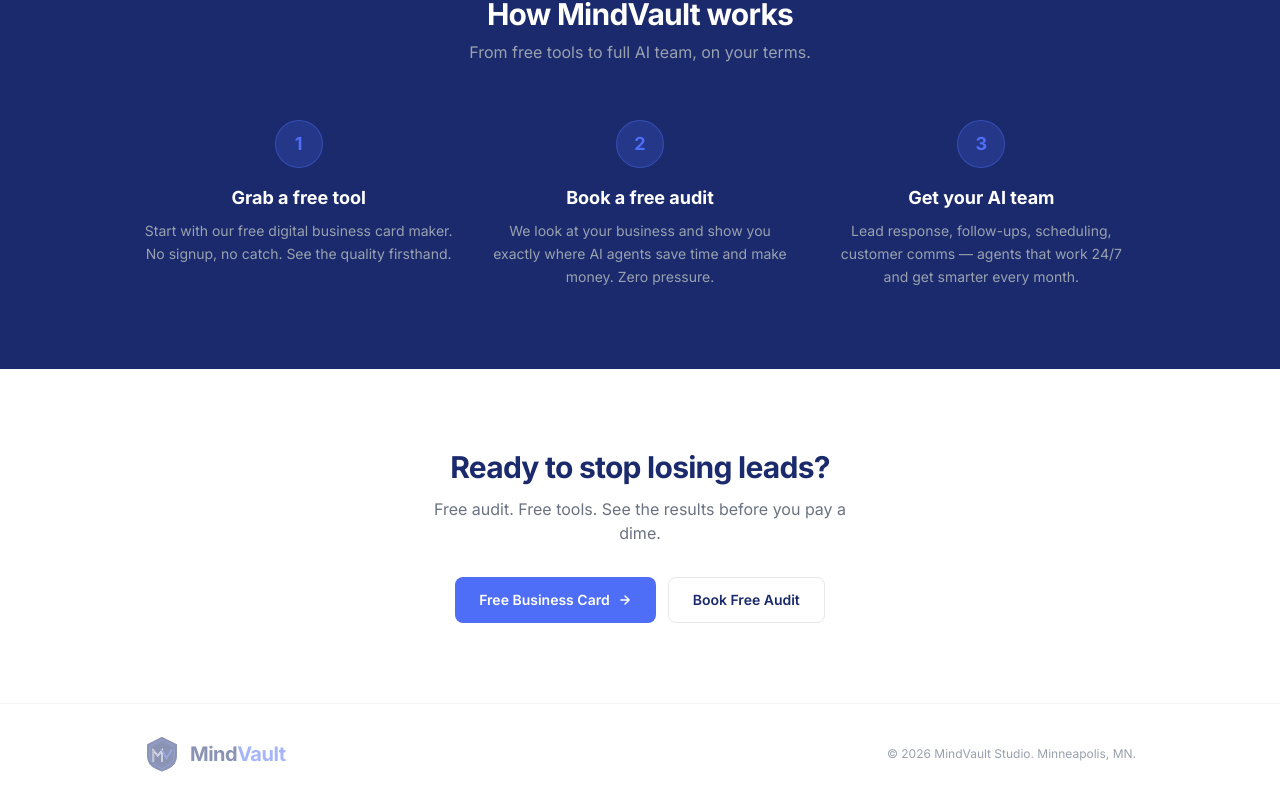
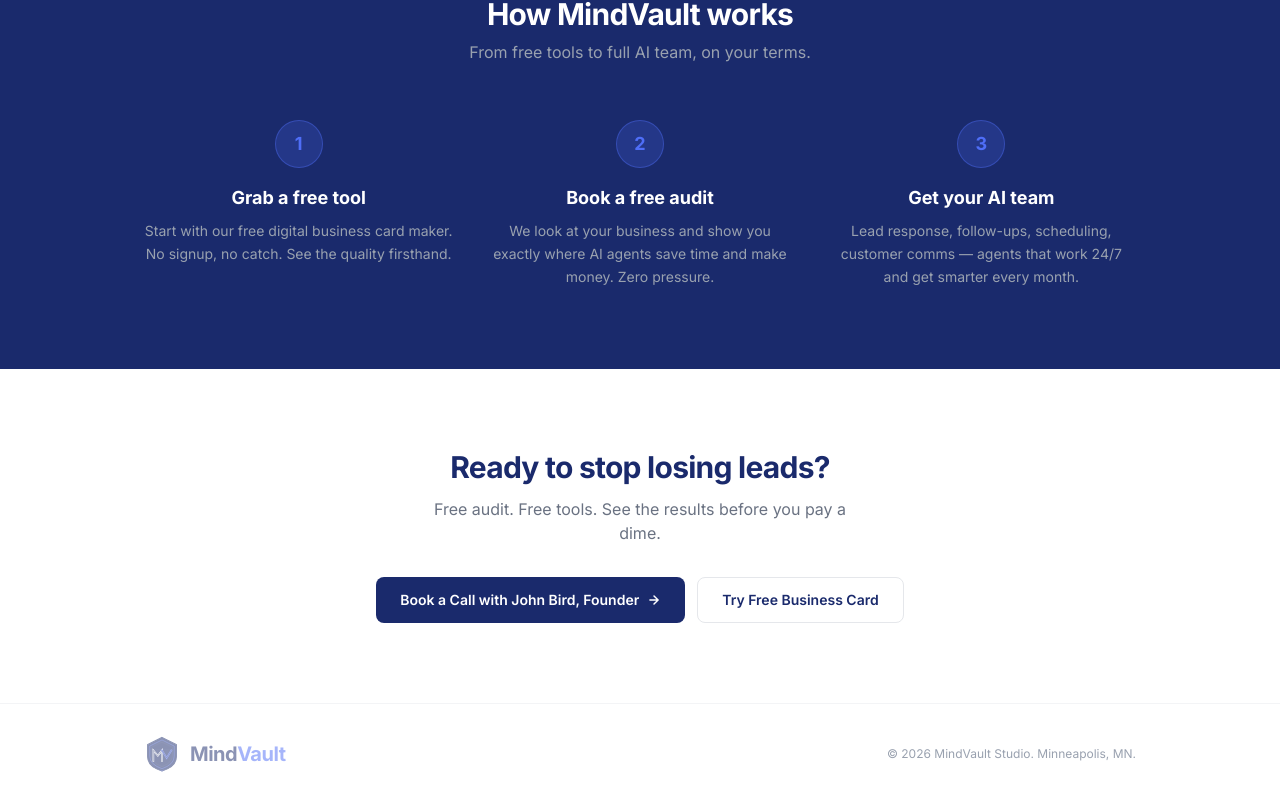
Before and after one commit to jdb-swissknife/mindvault-landing, a React (Vite) app: page / in a window 1280 px wide. Shown: the part 1265-2069 px from the top of the page. Built offline with nearby package versions, Linux system fonts and the light colour scheme.

Commit message:
CTA: Book a Call with John Bird, Founder - primary CTA swap

```diff
--- a/src/App.tsx
+++ b/src/App.tsx
@@ -243,15 +243,14 @@ export default function App() {
           Free audit. Free tools. See the results before you pay a dime.
         </p>
         <div className="flex flex-col sm:flex-row gap-3 justify-center">
-          <a href={submitted ? "https://bizcard.mindvaultstudio.net" : "#lead-capture"}
-            onClick={submitted ? undefined : (e) => { e.preventDefault(); document.getElementById('lead-capture')?.scrollIntoView({ behavior: 'smooth' }) }}
-            className="inline-flex items-center justify-center gap-2 px-6 py-3 rounded-lg bg-navy-500 text-white font-semibold text-sm hover:bg-navy-600 transition-colors">
-            Free Business Card
+          <a href="mailto:hello@mindvaultstudio.net?subject=Free%20Audit%20Request"
+            className="inline-flex items-center justify-center gap-2 px-6 py-3 rounded-lg bg-navy-900 text-white font-semibold text-sm hover:bg-navy-950 transition-colors">
+            Book a Call with John Bird, Founder
             <svg width="14" height="14" viewBox="0 0 24 24" fill="none" stroke="currentColor" strokeWidth="2.5" strokeLinecap="round"><path d="M5 12h14M12 5l7 7-7 7"/></svg>
           </a>
-          <a href="mailto:hello@mindvaultstudio.net?subject=Free%20Audit%20Request"
+          <a href="https://bizcard.mindvaultstudio.net"
             className="inline-flex items-center justify-center gap-2 px-6 py-3 rounded-lg border border-gray-200 text-navy-900 font-semibold text-sm hover:bg-gray-50 transition-colors">
-            Book Free Audit
+            Try Free Business Card
           </a>
         </div>
       </section>
```
